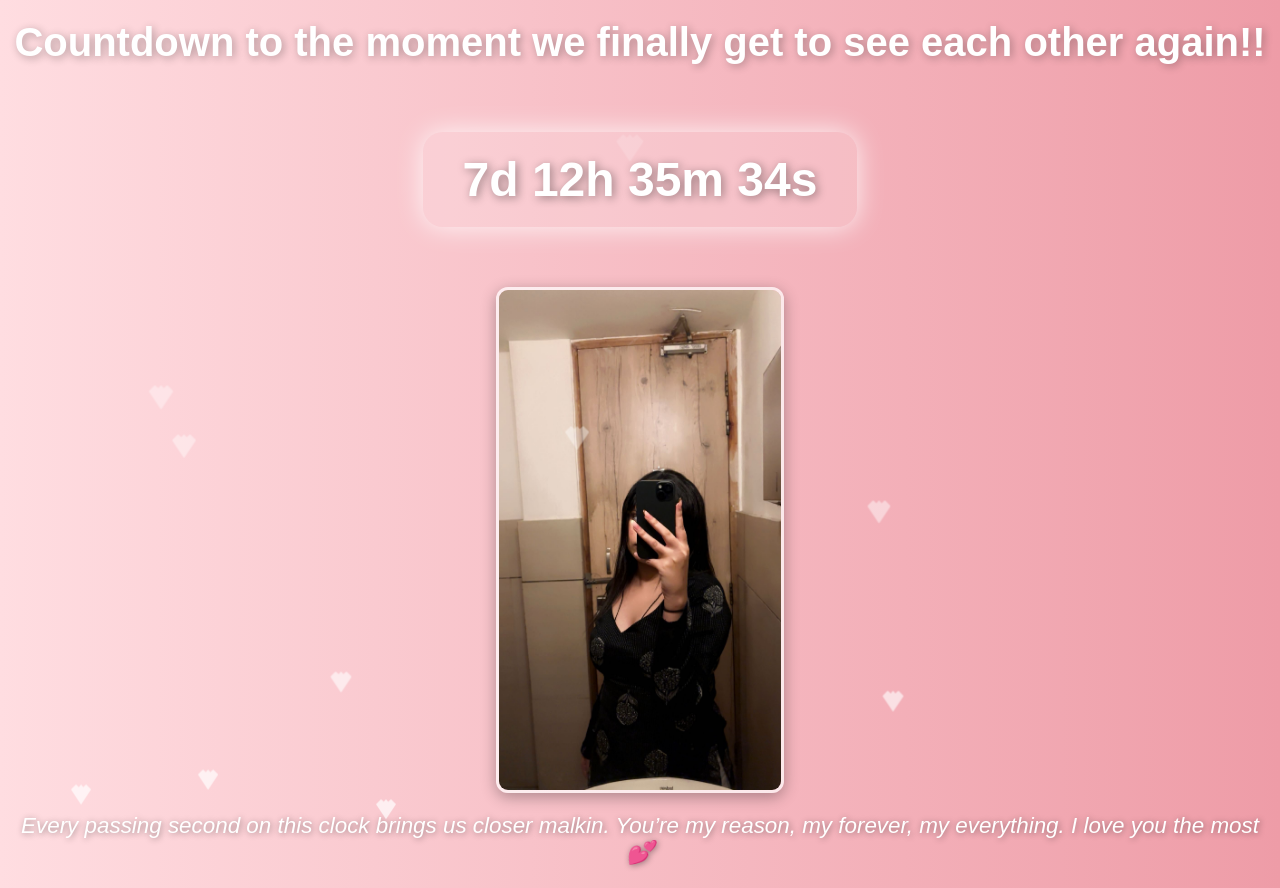
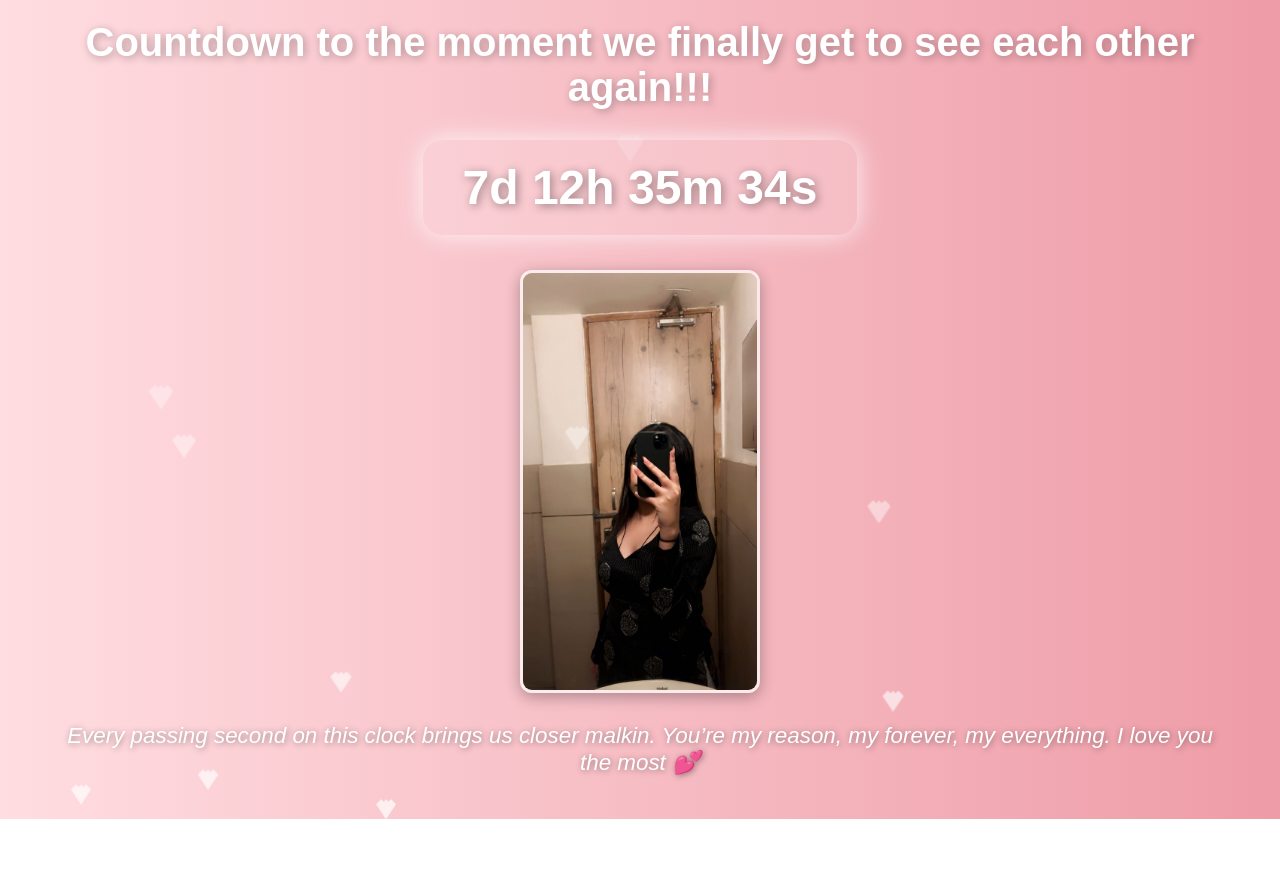
Before and after one commit to debosen/countdown_timer, a plain HTML site: page index.html in a window 1280 px wide. After the commit the page ends 819 px from the top, so only its background shows below. Drawn offline with Linux system fonts and the light colour scheme.

Commit message:
Update index.html

```diff
--- a/index.html
+++ b/index.html
@@ -11,11 +11,16 @@
       background: linear-gradient(to right, #ffdde1, #ee9ca7);
       color: white;
       text-align: center;
-      overflow: hidden; /* prevents any scrollbar flicker */
+      overflow: hidden; /* prevent scroll flicker */
+      display: flex;
+      flex-direction: column;
+      align-items: center;
+      justify-content: flex-start;
+      min-height: 100vh;
     }
 
     h1 {
-      margin-top: 20px;
+      margin: 20px 10px 10px;
       font-size: 2.5em;
       text-shadow: 2px 2px 8px rgba(0,0,0,0.3);
     }
@@ -24,8 +29,7 @@
     #countdown {
       font-size: 3em;
       font-weight: bold;
-      margin: 40px auto;
-      display: inline-block;
+      margin: 20px 0;
       padding: 20px 40px;
       border-radius: 20px;
       background: rgba(255, 255, 255, 0.15);
@@ -48,7 +52,7 @@
       background: rgba(255,255,255,0.7);
       clip-path: polygon(50% 0%, 61% 13%, 75% 0, 100% 25%, 50% 100%, 0 25%, 25% 0, 39% 13%);
       animation: floatUp 8s infinite ease-in;
-      pointer-events: none; /* prevents any interaction */
+      pointer-events: none;
     }
 
     @keyframes floatUp {
@@ -56,17 +60,19 @@
       100% { transform: translateY(-110vh) scale(1.5); opacity: 0; }
     }
 
-    /* Slideshow */
+    /* Slideshow images */
     .slides {
       display: none;
-      margin: 20px auto;
-      max-width: 70%;
-      max-height: 500px;
+      margin: 15px auto;
+      max-width: 85%;
+      max-height: 60vh; /* <= keeps it inside the screen */
+      width: auto;
+      height: auto;
       border: 3px solid rgba(255,255,255,0.7);
       border-radius: 12px;
-      object-fit: contain;
       animation: fadeEffect 1.5s;
       box-shadow: 0 4px 15px rgba(0,0,0,0.3);
+      object-fit: contain;
     }
 
     @keyframes fadeEffect {
@@ -75,17 +81,30 @@
     }
 
     .romantic-message {
-      margin-top: 20px;
+      margin: 15px 20px 30px;
       font-size: 1.4em;
       font-style: italic;
-      padding: 0 20px;
+      max-width: 90%;
       text-shadow: 1px 1px 6px rgba(0,0,0,0.4);
+    }
+
+    /* Responsive tweaks */
+    @media (max-width: 768px) {
+      h1 { font-size: 2em; }
+      #countdown { font-size: 2em; padding: 15px 25px; }
+      .romantic-message { font-size: 1.1em; }
+    }
+
+    @media (max-width: 480px) {
+      h1 { font-size: 1.5em; }
+      #countdown { font-size: 1.5em; padding: 10px 20px; }
+      .romantic-message { font-size: 1em; }
     }
   </style>
 </head>
 <body>
 
-  <h1>Countdown to the moment we finally get to see each other again!! </h1>
+  <h1>Countdown to the moment we finally get to see each other again!!!</h1>
 
   <div id="countdown"></div>
 
@@ -102,7 +121,6 @@
     function createHeart() {
       const heart = document.createElement("div");
       heart.className = "heart";
-      // Spawn slightly inside viewport to avoid overflow
       heart.style.left = (5 + Math.random() * 90) + "vw";
       heart.style.animationDuration = (4 + Math.random() * 4) + "s";
       document.body.appendChild(heart);
```
